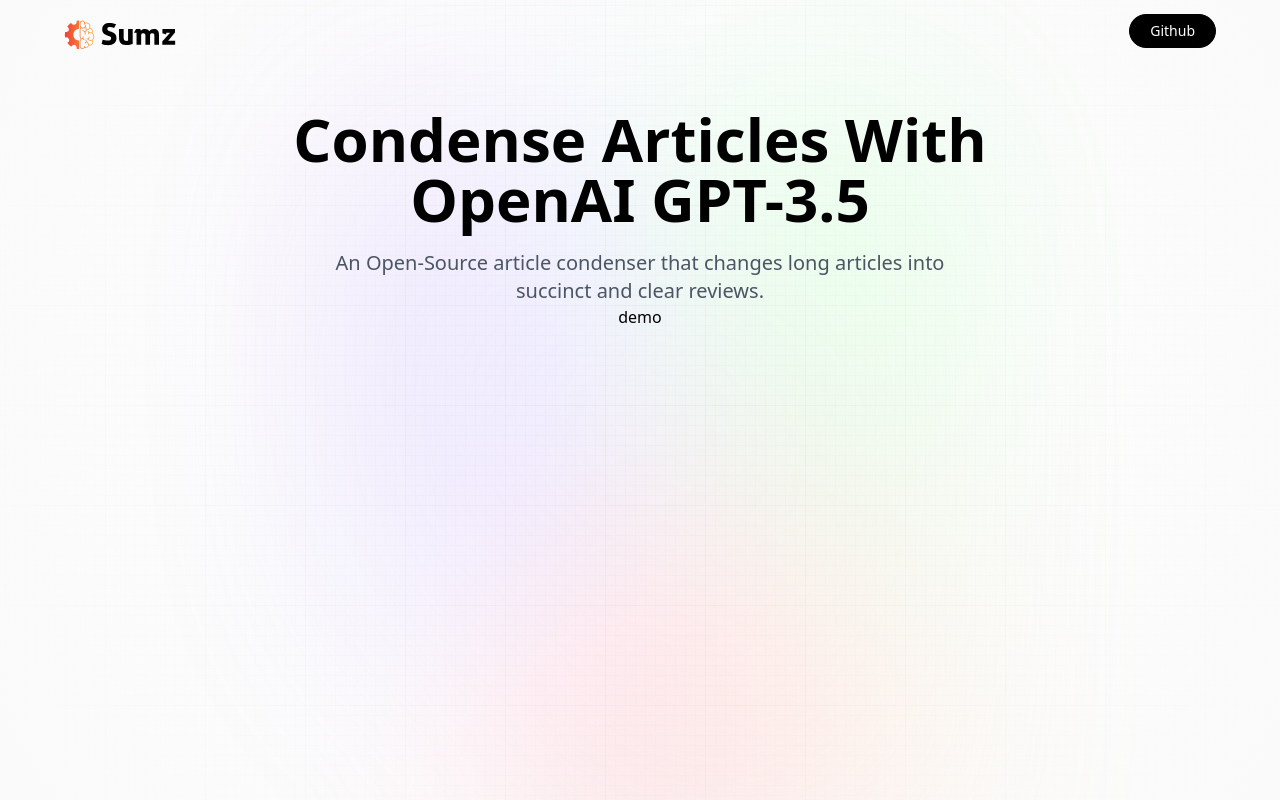
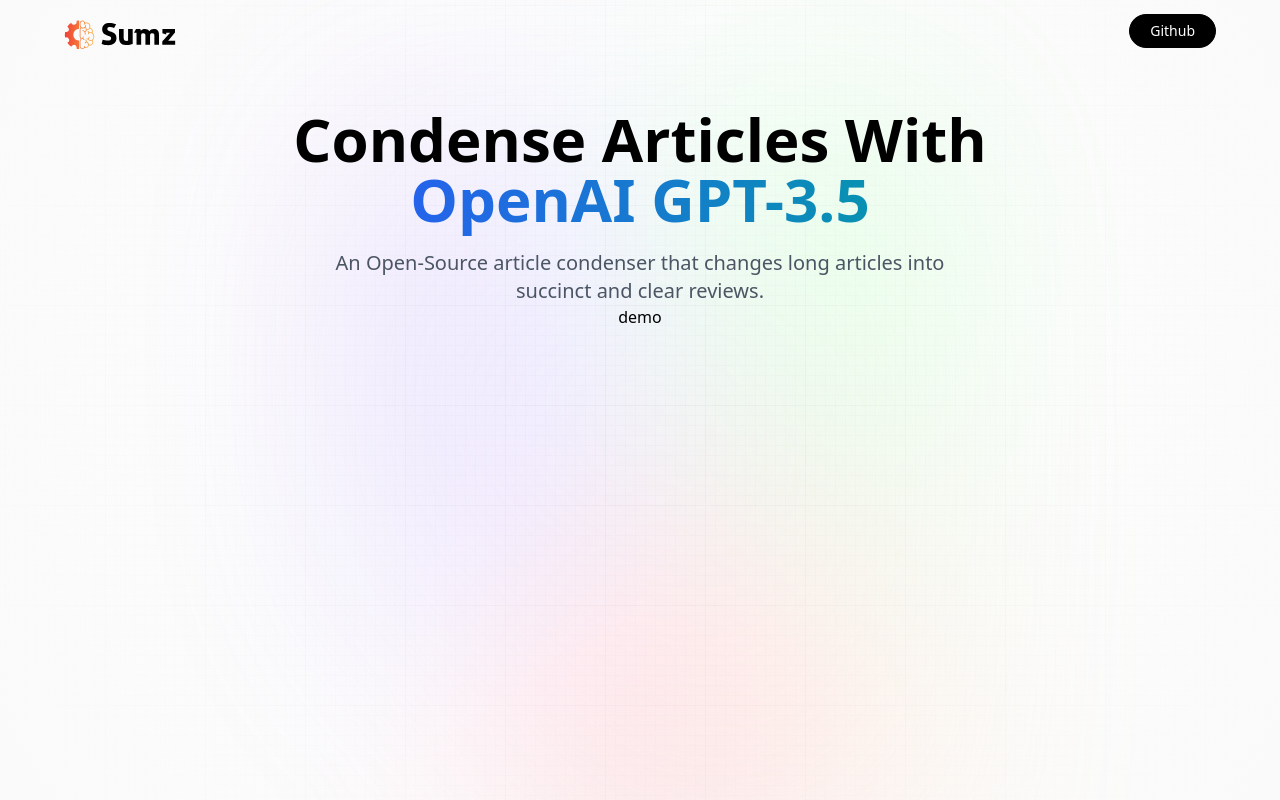
Before and after one commit to marshaweru/mbrija, a React (Vite) app: page / in a window 1280 px wide. Built offline with nearby package versions, Linux system fonts and the light colour scheme; a web font is replaced by a local one.

Commit message:
Add some color to text

```diff
--- a/src/components/hero.jsx
+++ b/src/components/hero.jsx
@@ -10,7 +10,7 @@
                 Github
             </button>
         </nav>
-        <h1 className="head_text">Condense Articles With <br /><span>OpenAI GPT-3.5</span>
+        <h1 className="head_text">Condense Articles With <br className="max-md:hidden" /><span className="blue_gradient">OpenAI GPT-3.5</span>
         </h1>
         <h2 className="desc">An Open-Source article condenser that changes long articles into succinct and clear reviews. </h2>
     </head>
```
